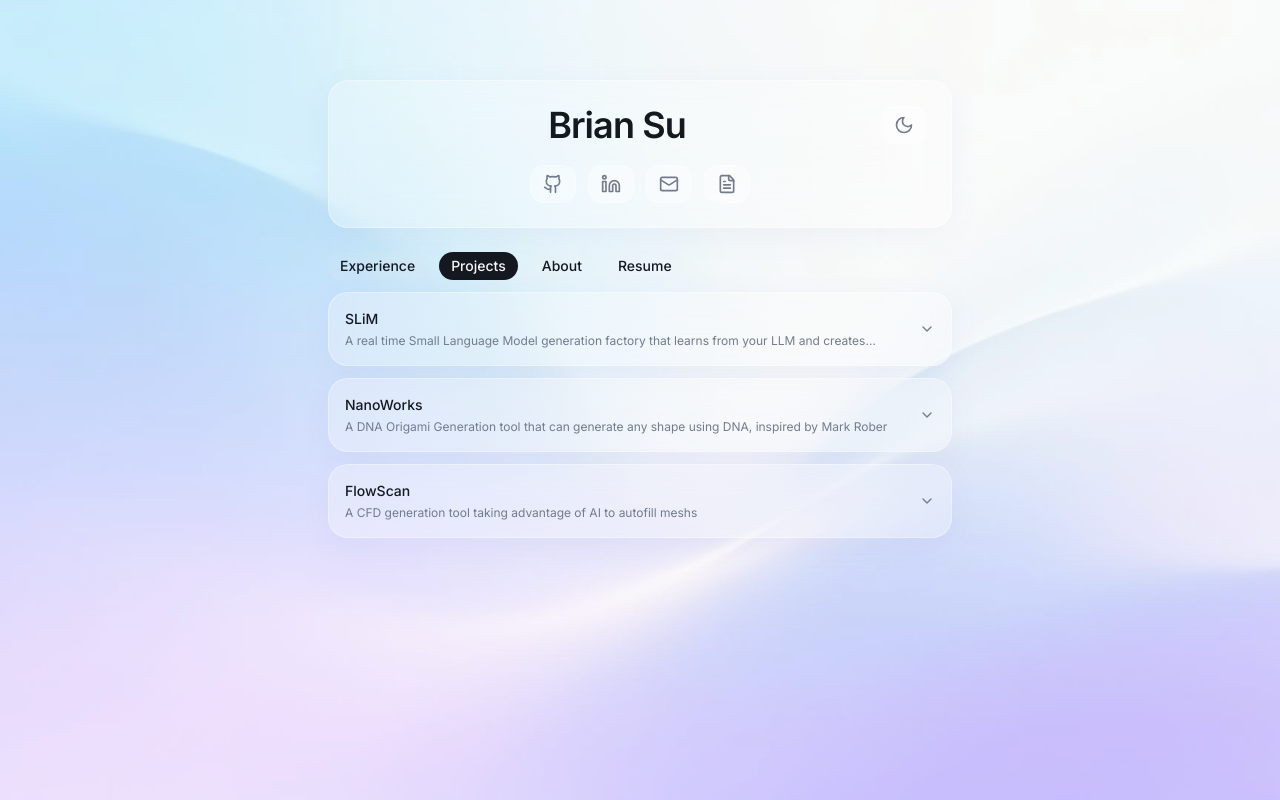
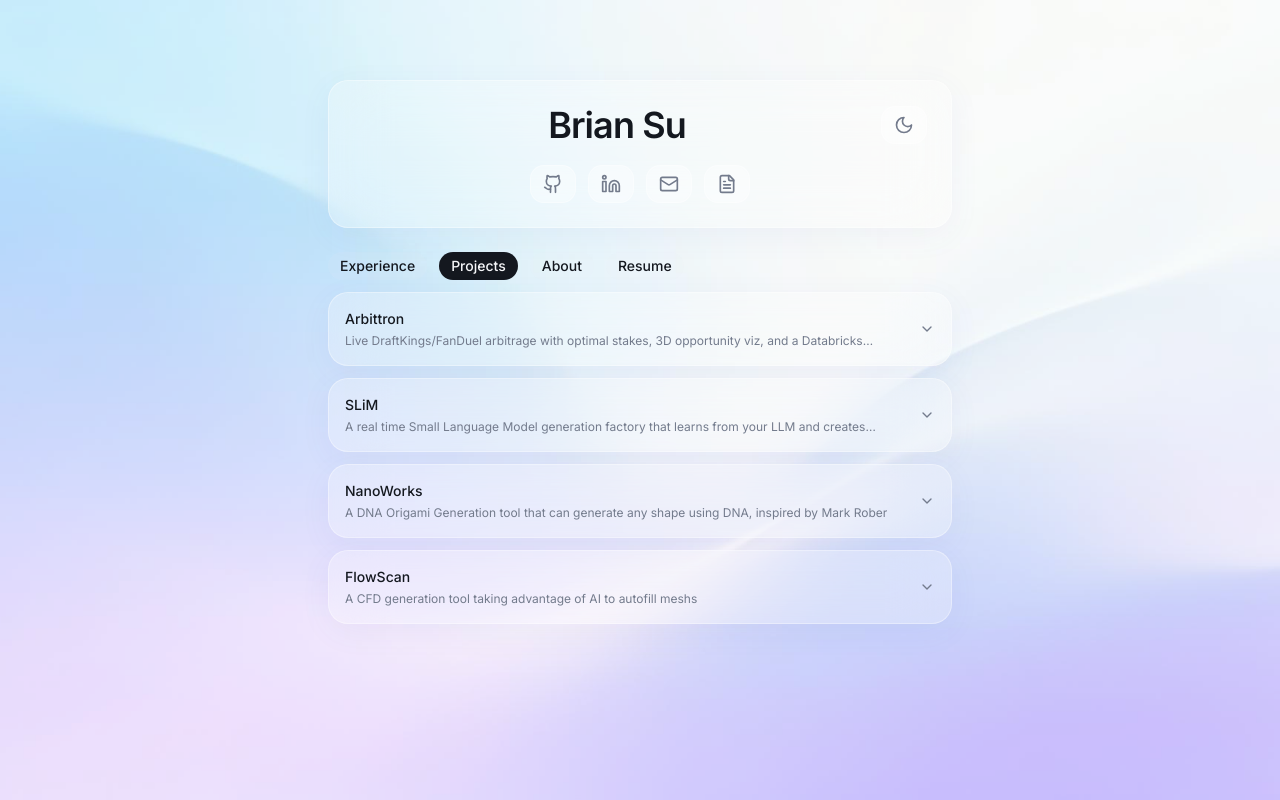
Before and after one commit to brian-git15/BrianSu.com, a React (Vite) app: page /#/ in a window 1280 px wide. Both pictures are taken after a click on the button "Projects". Built offline with nearby package versions, Linux system fonts and the light colour scheme.

Commit message:
arbittron

```diff
--- a/src/components/ProjectsSection.tsx
+++ b/src/components/ProjectsSection.tsx
@@ -1,9 +1,17 @@
 import { useState } from "react";
 import GlassCard from "@/components/GlassCard";
 import { Collapsible, CollapsibleTrigger, CollapsibleContent } from "@/components/ui/collapsible";
-import { ChevronDown, ExternalLink, Github, Play } from "lucide-react";
+import { ChevronDown, ExternalLink, Github } from "lucide-react";
 
 const projects = [
+  {
+    title: "Arbittron",
+    description:
+      "Live DraftKings/FanDuel arbitrage with optimal stakes, 3D opportunity viz, and a Databricks transformer — Hacklytics 2026.",
+    details: `Arbittron is a real-time sports betting arbitrage engine built in 36 hours. It ingests live odds from DraftKings and FanDuel, spots pricing gaps across markets, and computes stake splits that lock in profit regardless of outcome. Opportunities show up in an interactive 3D scatter plot (filter by return, implied-probability spread, liquidity), backed by a sequence-based transformer trained and served on Databricks. Stack: React, Three.js, FastAPI, PyTorch, Apache Spark.`,
+    youtube: "https://www.youtube.com/watch?v=B8H1KTTGZHE",
+    github: "https://github.com/Kurtis24/Hackalytics_Repo",
+  },
   {
     title: "SLiM",
     description: "A real time Small Language Model generation factory that learns from your LLM and creates lightweight models to fit your hyperspecialized needs without draining credits",
```
